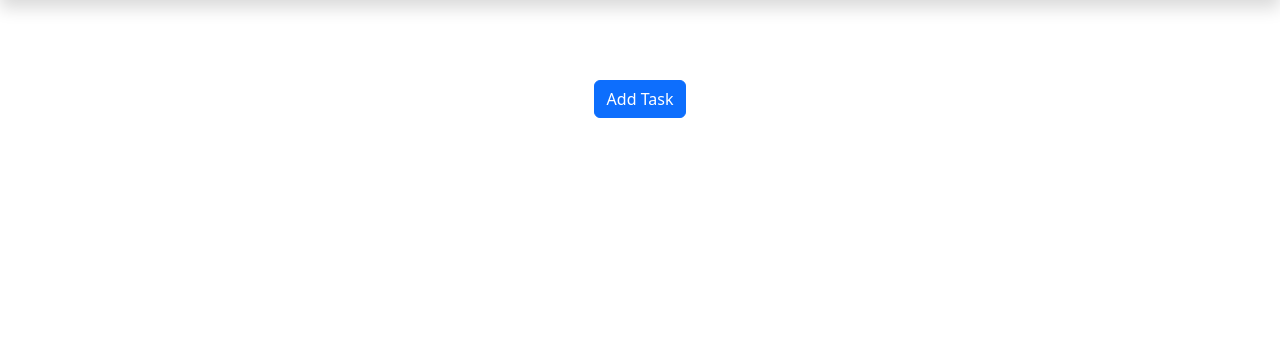
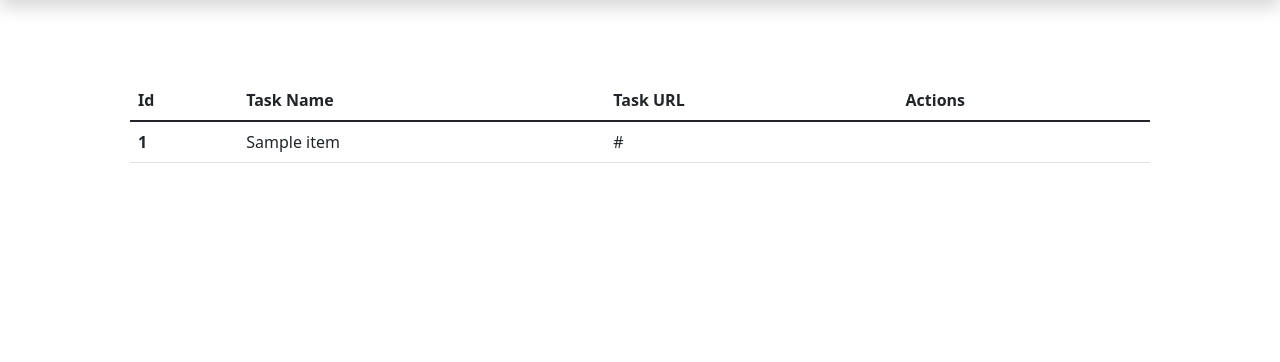
Before and after one commit to shim369/Flask-MySQL-Test, a Flask app: template templates/index.html in a window 1280 px wide. Shown: the part 88-450 px from the top of the page. Run offline with Flask 3, Linux system fonts and the light colour scheme; the template is opened without the code that fills it: most values are stand-ins (such as "Sample title", 1, 10 or a date in 2020).

Commit message:
update templates

```diff
--- a/templates/index.html
+++ b/templates/index.html
@@ -1,11 +1,25 @@
-{% extends 'layout.html' %}
-
-{% block title %}
-Flask Test
-{% endblock  %}
-
-{% block content %}
-<div class="my-5 text-center">
-    <a href="{{ url_for('main.add_task') }}" class="btn btn-primary">Add Task</a>
+{% extends 'layout.html' %} {% block title %} Flask Test {% endblock %} {% block
+content %}
+<div class="w-70 d-flex p-5">
+  <table class="table">
+    <thead>
+      <tr>
+        <th scope="col">Id</th>
+        <th scope="col">Task Name</th>
+        <th scope="col">Task URL</th>
+        <th scope="col">Actions</th>
+      </tr>
+    </thead>
+    <tbody class="table-group-divider">
+      {% for item in data %}
+      <tr>
+        <th scope="row">{{ item.id }}</th>
+        <td>{{ item.taskname }}</td>
+        <td>{{ item.url }}</td>
+        <td></td>
+      </tr>
+      {% endfor %}
+    </tbody>
+  </table>
 </div>
-{% endblock  %}
+{% endblock %}
```
